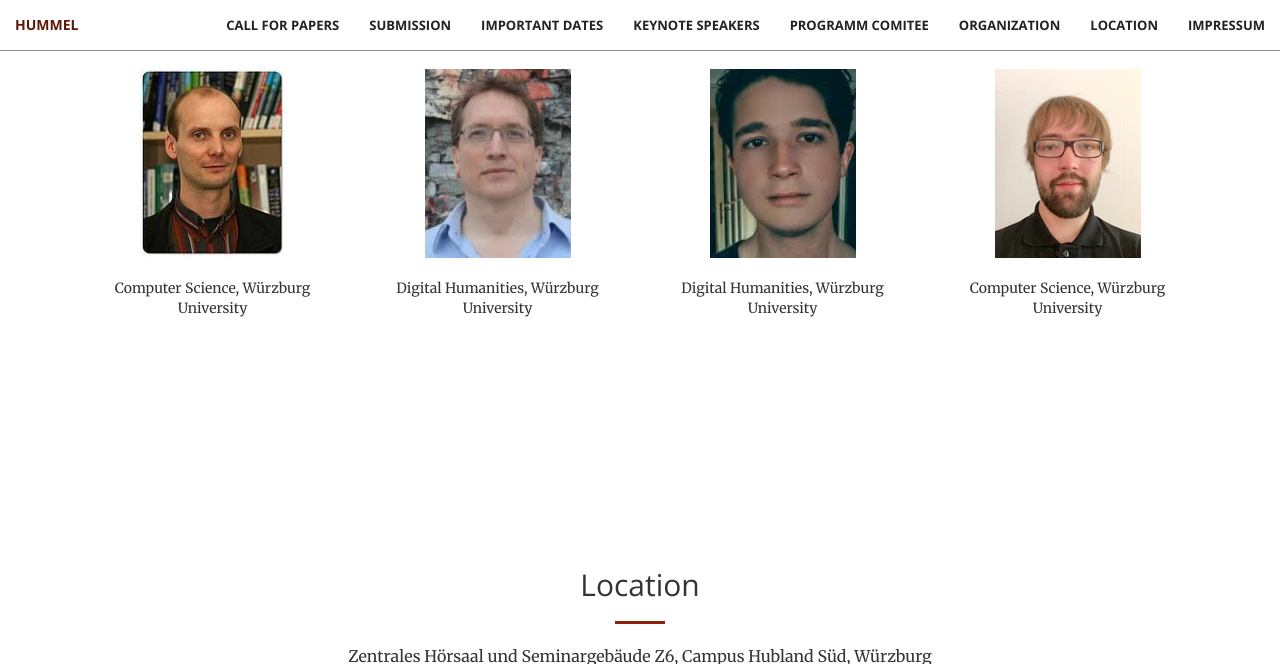
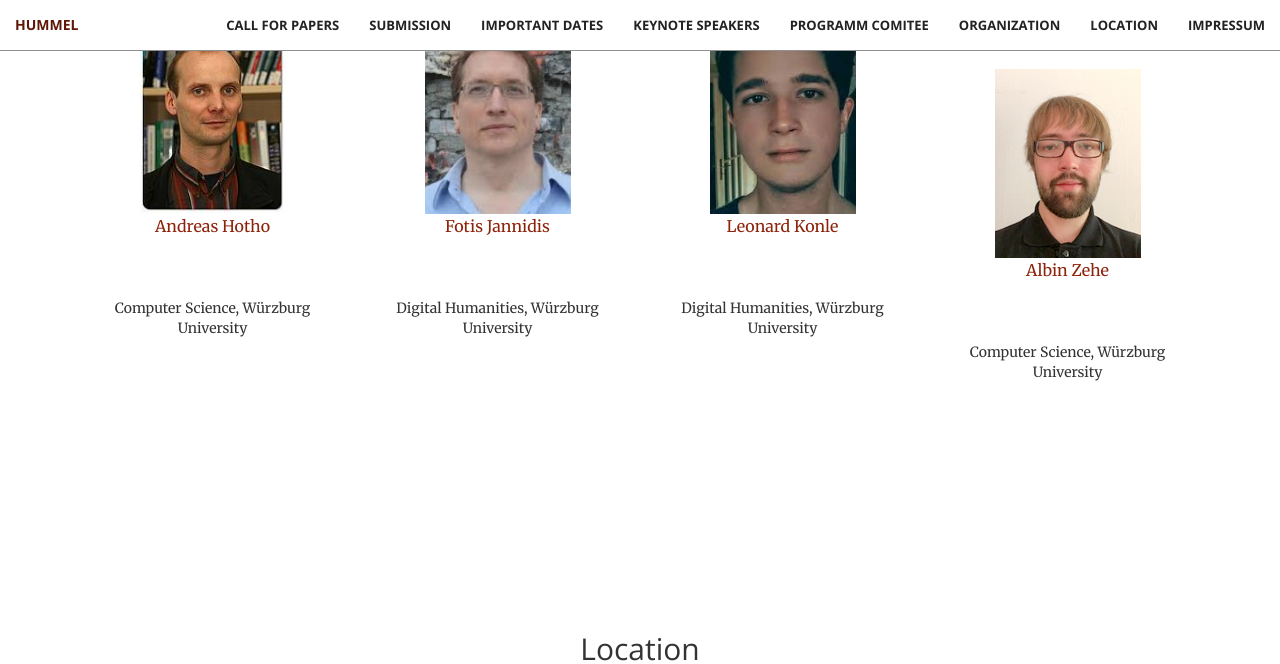
Before and after one commit to cophi-wue/ecml19.hummel.github.io, a Jekyll site: the page built from index.html, in a window 1280 px wide and 900 px high, scrolled down 4510 px, cut to the strip 0-664 px from the top of the window. Built offline with Jekyll 4.4.1, drawn with Linux system fonts in a browser that asks for light colours.

Commit message:
Update orga.html

```diff
--- a/_includes/orga.html
+++ b/_includes/orga.html
@@ -9,26 +9,27 @@
 	    <div class="col-lg-12 text-center">
 		<div class="row">
                 <div class="col-lg-3 text-center">
+                    <img src="img/hotho.jpg" alt="" height="189" width="146">
 			<p><a href="http://www.dmir.uni-wuerzburg.de/staff/hotho/">Andreas Hotho</a></p>
-                    <img src="img/hotho.jpg" alt="" height="189" width="146">
 					<br><br>
 					Computer Science, Würzburg University<br>
                 </div>
                 <div class="col-lg-3 text-center">
+                    <img src="img/jannidis.jpeg" alt="" height="189" width="146">
 			<p><a href="https://www.germanistik.uni-wuerzburg.de/?id=94424">Fotis Jannidis</a></p>
-                    <img src="img/jannidis.jpeg" alt="" height="189" width="146">
 					<br><br>
 					Digital Humanities, Würzburg University<br>
                 </div>
                 <div class="col-lg-3 text-center">
+                    <img src="img/konle.jpeg" alt="" height="189" width="146">
 			<p><a href="https://www.germanistik.uni-wuerzburg.de/lehrstuehle/computerphilologie/mitarbeiter/konle/">Leonard Konle</a></p>
-                    <img src="img/konle.jpeg" alt="" height="189" width="146">
 					<br><br>
 					Digital Humanities, Würzburg University<br>
                 </div>
                 <div class="col-lg-3 text-center">
 			<p><a href="http://www.dmir.uni-wuerzburg.de/staff/zehe/">Albin Zehe</a></p>
                     <img src="img/zehe.png" alt="" height="189" width="146">
+			<p><a href="http://www.dmir.uni-wuerzburg.de/staff/zehe/">Albin Zehe</a></p>
 					<br><br>
 					Computer Science, Würzburg University<br>
                 </div>
```
